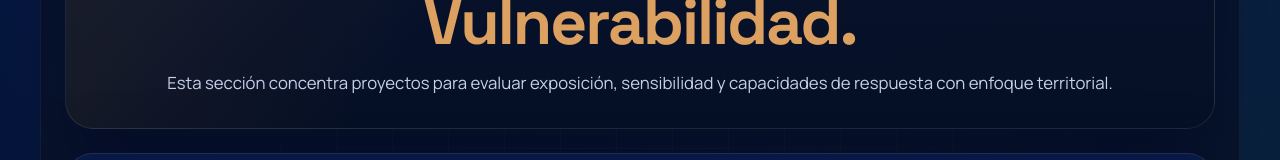
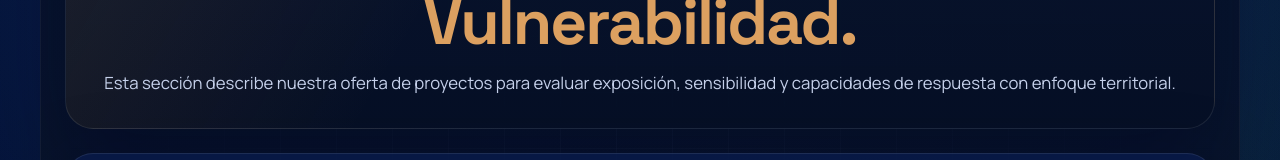
Before and after one commit to moraman61-arch/terralogica-web, a React (Vite) app: page /servicios/proyectos/gestion-riesgos-proteccion-civil/vulnerabilidad in a window 1280 px wide. Shown: the part 188-348 px from the top of the page. Built offline with nearby package versions, Linux system fonts and the light colour scheme.

Commit message:
Ajustes finales en sección de vulnerabilidad

```diff
--- a/src/Vulnerabilidad.jsx
+++ b/src/Vulnerabilidad.jsx
@@ -234,7 +234,7 @@ function Vulnerabilidad() {
         <div className="hero-copy subpage-intro planeacion-intro">
           <h1>Vulnerabilidad.</h1>
           <p className="hero-text">
-            Esta sección concentra proyectos para evaluar exposición, sensibilidad y capacidades de respuesta con enfoque territorial.
+            Esta sección describe nuestra oferta de proyectos para evaluar exposición, sensibilidad y capacidades de respuesta con enfoque territorial.
           </p>
         </div>
       </section>
```
